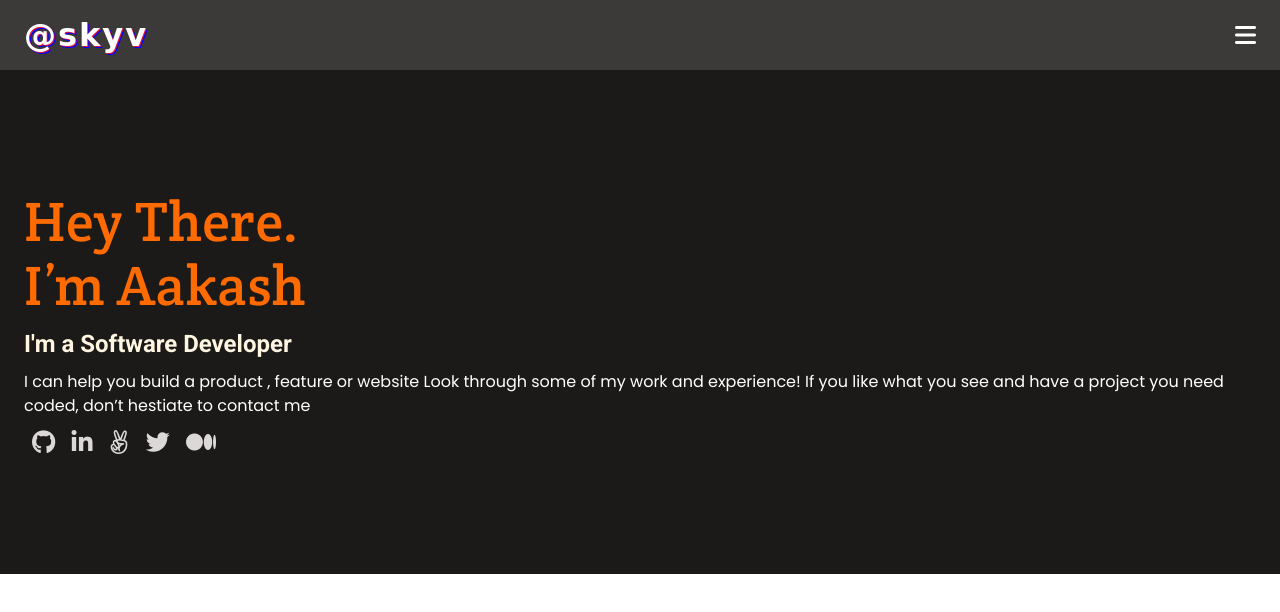
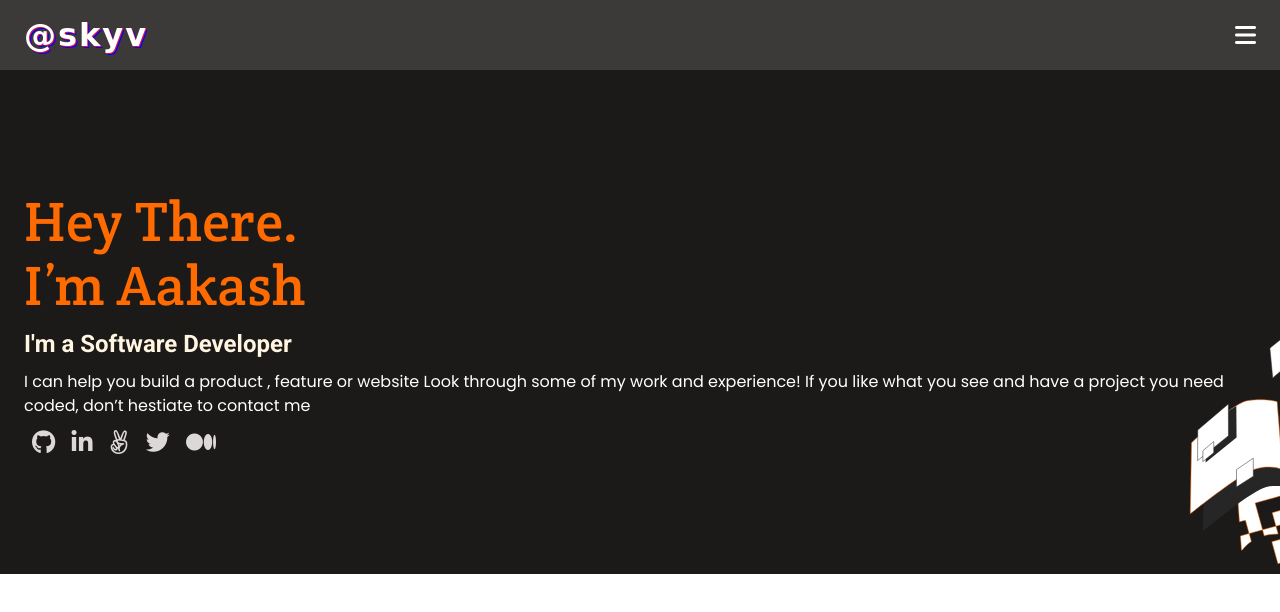
Before and after one commit to skyv26/portfolio, a website: page index.html in a window 1280 px wide. Drawn offline with Linux system fonts and the light colour scheme; a web font is replaced by a local one.

Commit message:
add background vector image
added the svg image as background of section 1

```diff
--- a/style.css
+++ b/style.css
@@ -43,6 +43,9 @@ body {
 .section-intro {
   display: flex;
   background-color: #1c1a19;
+  background-image: url(./Illustration.svg);
+  background-repeat: no-repeat;
+  background-position: bottom -4rem right -33rem;
   height: 100%;
   flex-direction: column;
   gap: 1.2rem;
```
Also changed, not shown: Illustration.svg (added).
